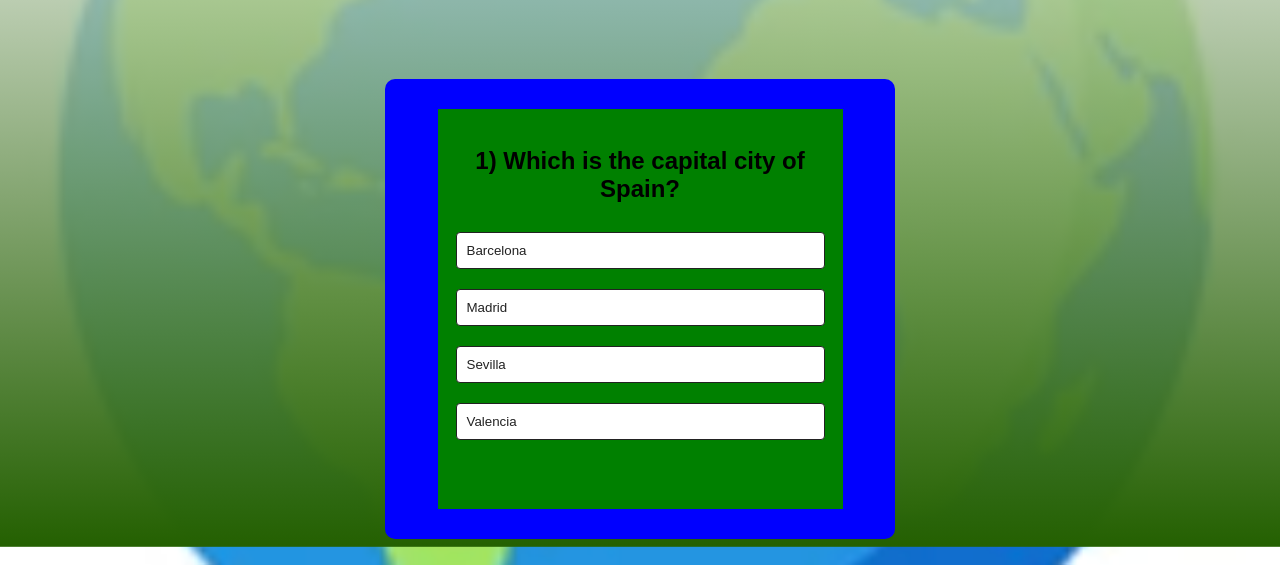
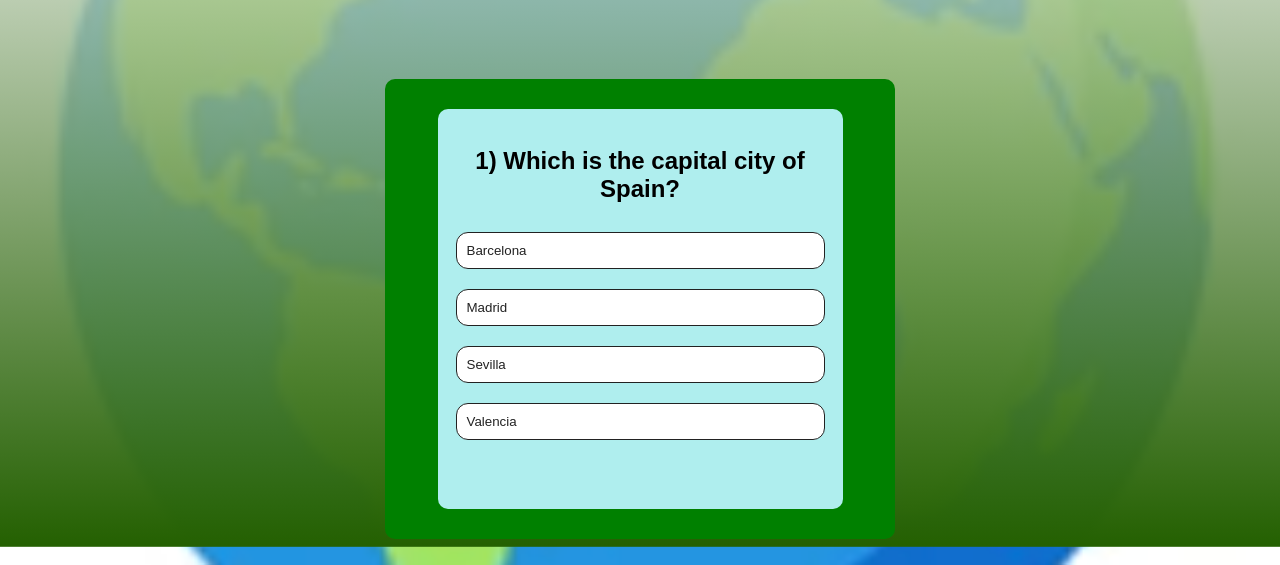
Before and after one commit to MichaelRay2/Project-2-, a plain HTML site: page index.html in a window 1280 px wide. Shown: the part 235-800 px from the top of the page. Drawn offline with Linux system fonts and the light colour scheme.

Commit message:
Added comments to cs and altered color scheme slightly

```diff
--- a/assets/css/style.css
+++ b/assets/css/style.css
@@ -1,4 +1,4 @@
-
+/* Setting styles that are applicable to entire page */
 body {
     background-image: linear-gradient(rgba(250, 250, 251, 0.7),rgb(36, 96, 1)), url("https://michaelray2.github.io/Project-2-/assets/images/world.png");
     background-position: center;
@@ -7,21 +7,25 @@ body {
     font-family: sans-serif;
     text-align: center;
 }
+/* Setting font size of heading */
 .heading {
     text-align: center;
     font-size: 2.5rem;
 }
+/* Setting box that will contain everything game related. */
 .full-area {
-    background: blue;
+    background: green;
     width: 90%;
     max-width: 450px;
     margin: 100px auto 0;
     border-radius: 10px;
     padding: 30px;
 }
+/* This is the quiz game area which I want to display as a box within the full game.  */
 .quiz-area {
-    background-color: green;
+    background-color: paleturquoise;
     box-sizing: border-box;
+    border-radius: 10px;
     width: 90%;
     height: 50vh;
     max-height: 500px;
@@ -29,6 +33,7 @@ body {
     margin: auto;
     padding: 4%;
 }
+/* This is the style I want the button to have in its default state */
 .btn {
     background: #fff;
     color: #222;
@@ -38,18 +43,20 @@ body {
     padding: 10px;
     margin: 10px 0;
     text-align: left;
-    border-radius: 4px;
+    border-radius: 12px;
     cursor: pointer;
     transition: all 0.3s;
 }
-
+/* This style style the buttons once an answer has been picked */
 .btn:hover:not([disbaled]){
     background: #222;
     color: #fff;
 }
+/* This style will prevent another button from being selected after one has been picked */
 .btn:disabled{
     cursor: no-drop;
 }
+/* This is the style for the next button that will only show once an answer has been picked */
 #next-button {
     background: #001e4d;
     color: #fff;
@@ -61,12 +68,15 @@ body {
     border-radius: 4px;
     cursor: pointer;
 }
+/* The backgrond colour of the button we want if a correct answer is picked */
 .correct {
     background: palegreen;
 }
+/* The backgrond colour of the button we want if a correct answer is picked */
 .incorrect {
     background: palevioletred;
 }
+/* On smaller screens I would like it if there is less apce between the headers and the game area */
 @media only screen and (max-width: 768px) {
     /* For mobile phones: */
 .full-area {
```
